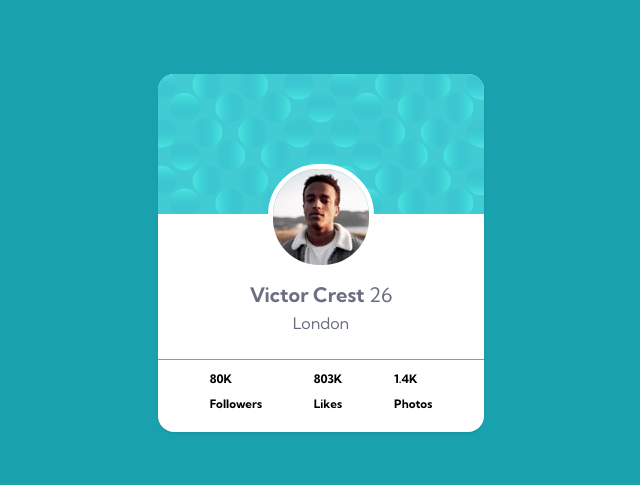
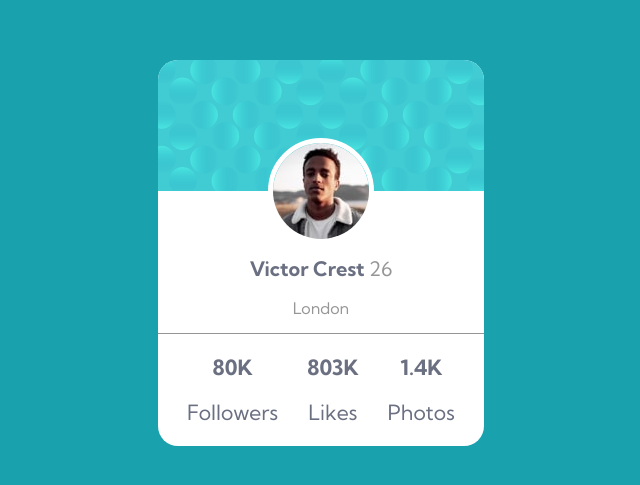
Before and after one commit to cdguedez/card-profile, a plain HTML site: page index.html in a window 1280 px wide. Shown: the part 147-632 px from the top of the page, without its empty margins (319-959 px from the left). Drawn offline with Linux system fonts and the light colour scheme.

Commit message:
finish challenge

```diff
--- a/css/styles.scss
+++ b/css/styles.scss
@@ -3,6 +3,7 @@
     --very-dark-desaturated-blue: hsl(229, 23%, 23%);
     --dark-grayish-blue: hsl(227, 10%, 46%);
     --dark-gray: hsl(0, 0%, 59%);
+    --background-card: #ffffff;
 }
 
 
@@ -25,14 +26,12 @@ body {
     align-items: center;
     height: 100vh;
 }
-
  .card {
-    background-color: #ffffff;
+     background-color: var(--background-card);
      width: 326px;
-    border-radius: 16px;
+     border-radius: 20px;
      overflow: hidden;
-    box-shadow: 0 2px 2px hsla(0, 100%, 1%, 0.075);
-    &-header {
+     &-header > img {
          width: 100%;
          display: block;
      }
@@ -41,30 +40,43 @@ body {
          flex-direction: column;
          align-items: center;
 
-       &-img {
-           border: solid 5px #ffffff;
-           border-radius: 48%;
-           margin-top: calc(-48px - 5px);
+         &-img > img {
+            display: block;
+            border: solid 5px var(--background-card);
+            border-radius: 50%;
+            margin-top: calc( -48px - 5px);
         }
+
         &-title {
-           color: var(--dark-grayish-blue)
+            color: var(--dark-grayish-blue);
+
+            span {
+                font-weight: 300;
+                color: var(--dark-gray);
             }
-       &-title > span {
-           font-weight: 300;
         }
+
         &-city {
             font-size: 1.6em;
-           color: var(--dark-grayish-blue);
-           margin-top: -5px;
+            color: var(--dark-gray);
+            margin-top: 5px;
+        }
      }
 
-    }
      &-footer {
         border-top: solid 1px var(--dark-gray);
         display: flex;
         justify-content: space-evenly;
-        align-items: center;
-        margin: 10px auto;
+        text-align: center;
+
+        &-social {
+            font-size: 1.8em;
+            color: var(--dark-grayish-blue);
+
+            p {
+                font-weight: 300;
+            }
+        }
     }
 
     }
--- a/index.html
+++ b/index.html
@@ -21,7 +21,9 @@
         <img src="./images/bg-pattern-card.svg" alt="image header" />
       </div>
       <div class="card-body">
-        <img src="./images/image-victor.jpg" alt="image user" class="card-body-img" />
+        <div class="card-body-img">
+          <img src="./images/image-victor.jpg" alt="image user" />
+        </div>
         <h1 class="card-body-title">
           Victor Crest
           <span>26</span>
```
Also changed, not shown: css/styles.css, 1 other file. Lines whose indentation alone changed are shown as unchanged.
